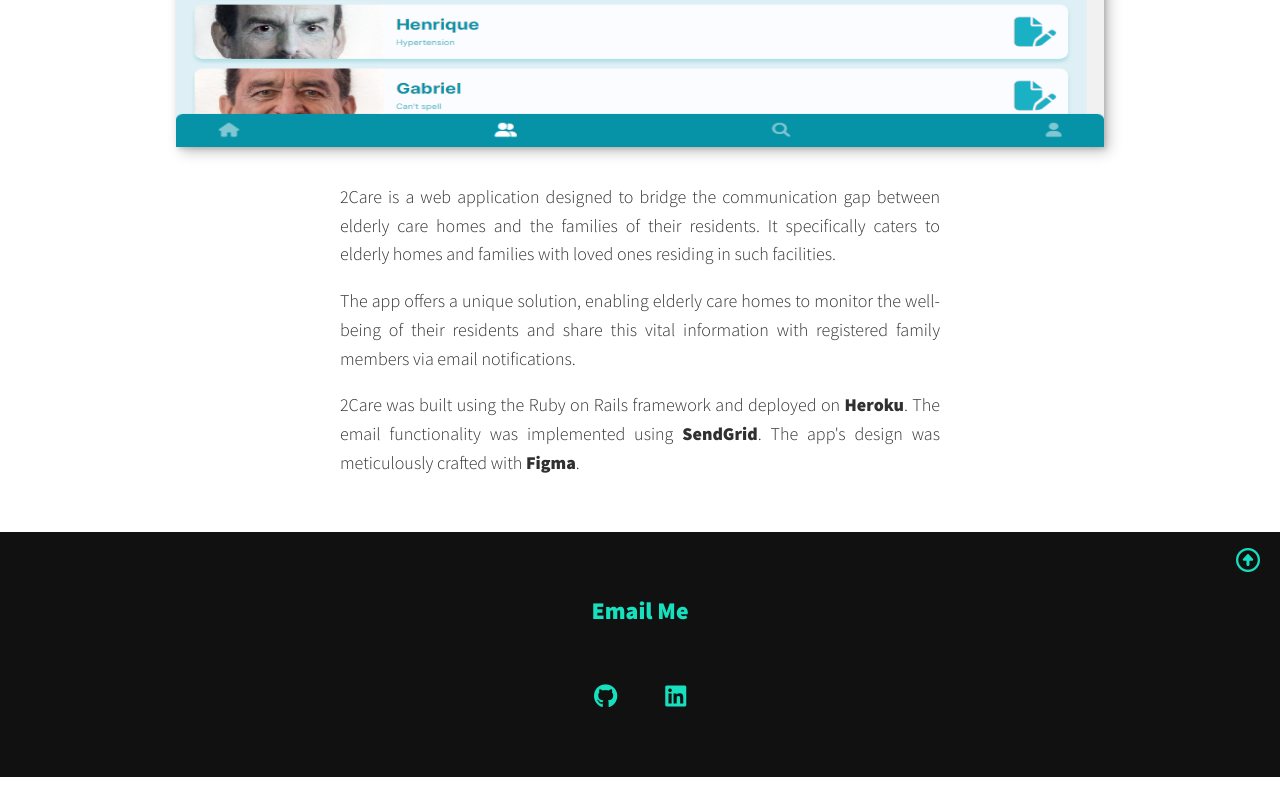
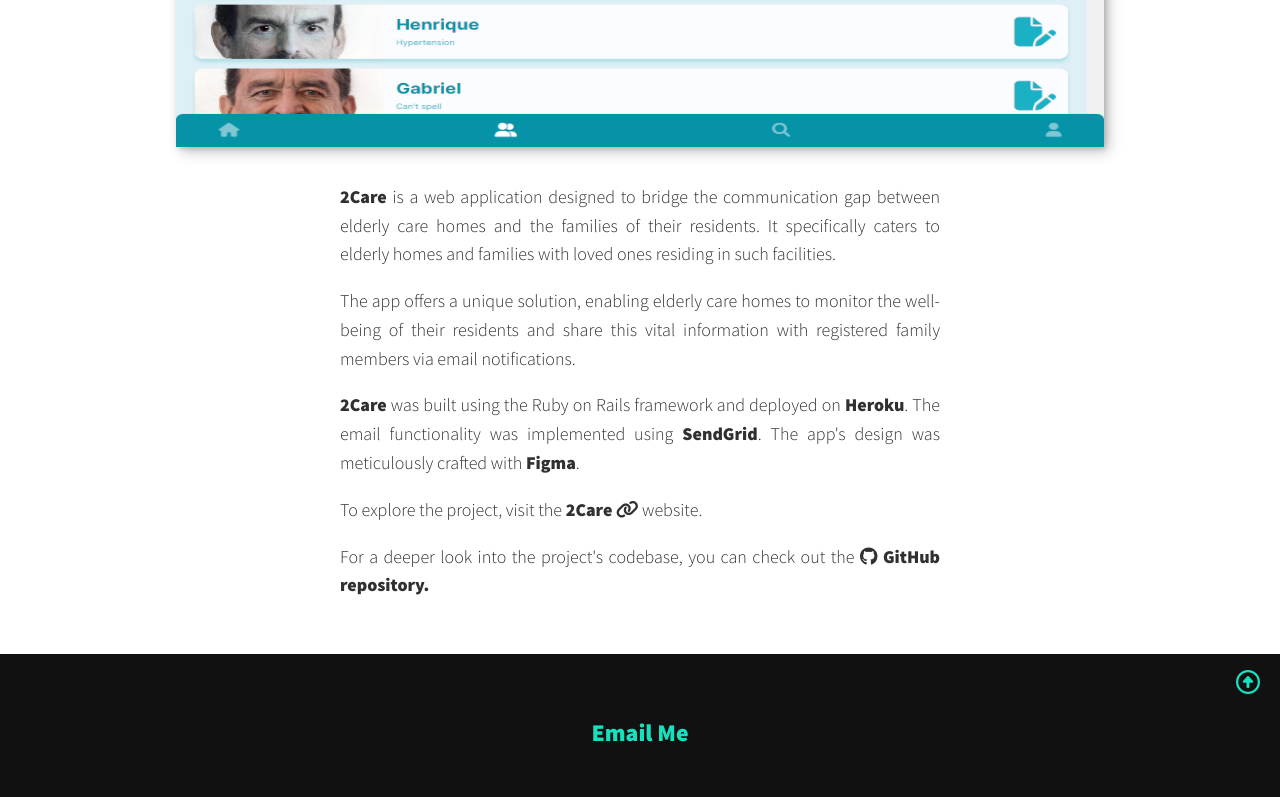
Before and after one commit to AntQua/my-portfolio-vue, a Vue app: page /project/2Care in a window 1280 px wide. Shown: the part 1049-1846 px from the top of the page. Built offline with nearby package versions, Linux system fonts and the light colour scheme.

Commit message:
arranging projects data and improvinf the ProjectDetail template structure

```diff
--- a/src/pages/ProjectDetail.vue
+++ b/src/pages/ProjectDetail.vue
@@ -15,6 +15,14 @@
       <p v-html="project.description3"></p>
       <p v-html="project.description4"></p>
       <p v-html="project.description5"></p>
+      <p>To explore the project, visit the
+        <a :href="project.urlProj" target="_blank">
+          <strong>{{ project.title1 }}</strong> <i class="fa-solid fa-link"></i>
+        </a> website.
+      </p>
+      <p>For a deeper look into the project's codebase, you can check out the <a
+          :href="project.urlGitHub" target="_blank"><i class="fa-brands fa-github"></i>
+          GitHub repository.</a></p>
     </div>
   </div>
 </template>
--- a/src/projects-data.js
+++ b/src/projects-data.js
@@ -8,11 +8,11 @@
       img2: require('./assets/images/projects/2Care/2Care-details.png'),
       urlProj: 'https://app-2care-7e485396212c.herokuapp.com/',
       urlGitHub: 'https://github.com/AntQua/app-2care',
-      description1: '2Care is the final project of my Web Development bootcamp at LeWagon, Lisbon, finished in 8th September 2023. It was a collaborative effort by a team of four dedicated student finalists.',
-      description2: '<p>Want to have some fun? Check the <a href="https://www.youtube.com/watch?v=TtFWVkDVefA" target="_blank">project video presentation</a> (from minute 13) at Le Wagon Lisbon Demo Day, in the 8th of September 2023.</p>',
-      description3: '2Care is a web application designed to bridge the communication gap between elderly care homes and the families of their residents. It specifically caters to elderly homes and families with loved ones residing in such facilities.',
+      description1: '<strong>2Care</strong> is the final project of my Web Development bootcamp at LeWagon, Lisbon, finished in 8th September 2023. It was a collaborative effort by a team of four dedicated student finalists.',
+      description2: 'Want to have some fun? Check the <a href="https://www.youtube.com/watch?v=TtFWVkDVefA" target="_blank">project video presentation</a> (from minute 13) at Le Wagon Lisbon Demo Day, in the 8th of September 2023.',
+      description3: '<strong>2Care</strong> is a web application designed to bridge the communication gap between elderly care homes and the families of their residents. It specifically caters to elderly homes and families with loved ones residing in such facilities.',
       description4: 'The app offers a unique solution, enabling elderly care homes to monitor the well-being of their residents and share this vital information with registered family members via email notifications.',
-      description5: "2Care was built using the Ruby on Rails framework and deployed on <strong>Heroku</strong>. The email functionality was implemented using <strong>SendGrid</strong>. The app's design was meticulously crafted with <strong>Figma</strong>."
+      description5: "<strong>2Care</strong> was built using the Ruby on Rails framework and deployed on <strong>Heroku</strong>. The email functionality was implemented using <strong>SendGrid</strong>. The app's design was meticulously crafted with <strong>Figma</strong>."
     },
     {
         id: 'Botanika',
@@ -23,11 +23,11 @@
         img2: require('./assets/images/projects/Botanika/Botanika-details.png'),
         urlProj: 'https://cloud462022.azurewebsites.net/',
         urlGitHub: 'https://github.com/AntQua/Botanika',
-        description1: 'Botanika is my final project of the Software Development Academy at Rumos, Lisbon, finished in May 2022.',
-        description2: 'Botanika is a cloud software solution for gardenig enthusiasts which includes the online sale of flowers, plants and products for their cultivation.',
-        description3: 'Environment and used Tools:',
-        description4: 'The Admin / BackOffice Area:',
-        description5: 'Azure Resources:'
+        description1: '<strong>Botanika</strong>  is my final project of the Software Development Academy at Rumos, Lisbon, finished in May 2022.',
+        description2: '<strong>Botanika</strong>  is a cloud software solution for gardenig enthusiasts which includes the online sale of flowers, plants and products for their cultivation.',
+        description3: '<p><strong>Environment and used Tools:</strong></p> <ul>             <li>Windows 10 and Visual Studio 2019</li> <li>SQL Server 2019 Express – used for storing and administering information in the relational database tables during project development phase. After deployment to the cloud is used the Azure SQL database.</li> <li>Entity Framework Core – Tool to perform the relational mapping between entities and tables the database.</li> <li>Bootstrap v4.3.1 – HTML, CSS and JS library used to simplify the development of web pages (Views).</li> </ul>',
+        description4: ' <p><strong>Architecture solution:</strong>  Template used - ASP.Net Core MVC .Net 5.0 Framework.</p> <p><strong>Authentication and Authorization: </strong>  ASP .NetCore Identity API.</p><p><strong>The Admin / BackOffice Area: </strong></p><ul><li>To accommodate this part of the project we use the concept of Areas permitted by ASP.Net Core MVC to partition applications into  units that are referred to as areas.</li> <li>This area also has access to the data layer through the Repository.</li> <li>To access this Area, the creation of Roles and Users was implemented and assigning the user to the profile. A service has been implemented to create profiles or roles: Admin and Member.<li> </ul>',
+        description5: '<p><strong>Azure Resources:</strong></p> <ul><li>Azure App Service - Is an HTTP-based service to host the generated web application for this project.</li> <li>SQL database - Azure SQL Database is based on SQL Server and provides the core functionality relational data required for the project, namely products, categories and orders of customers.</li> <li>Storage account - The images are stored in several Containers provided by the blob service of Storage account. The use of this resource is used in the Backoffice of our application for management of the images used and supplying them to the application.</li> <li>Resourse Group - All the aforementioned Azure services are hosted in a Resource Exclusive group for this project that acts as a repository for administration thereof.</li> </ul> <p><strong>Version Control:</strong> Azure DevOps server. </p> <p><strong>CI-CD Solution:</strong> Deployments through Azure DevOps server </p>'
       },
       {
         id: 'MyLibrary',
@@ -38,11 +38,11 @@
         img2: require('./assets/images/projects/MyLibrary/MyLibrary-details.png'),
         urlProj: 'https://antqua.github.io/MyLibrary/',
         urlGitHub: 'https://github.com/AntQua/MyLibrary',
-        description1: 'MyLibrary is a single page who allows the user to input its favourit books and keeping track of its read status.',
-        description2: 'Note that there is no back-end so the books are not stored in a database so they will vanish when the page is reloaded. The goal of this project was just for training.',
-        description3: 'MyLibrary</a> was built using only <strong>HTML</strong>, <strong>CSS</strong> and <strong>JavaScript</strong> and deployed on <strong>GitHub Pages</strong>',
+        description1: '<strong>MyLibrary</strong> is a single page who allows the user to input its favourit books and keeping track of its read status.',
+        description2: '',
+        description3: 'Note that there is no back-end so the books are not stored in a database so they will vanish when the page is reloaded. The goal of this project was just for training.',
         description4: '',
-        description5: ''
+        description5: '<strong>MyLibrary</strong> was built using only <strong>HTML</strong>, <strong>CSS</strong> and <strong>JavaScript</strong> and deployed on <strong>GitHub Pages</strong>'
       },
       {
         id: 'Portfolio',
@@ -53,11 +53,11 @@
         img2: require('./assets/images/projects/Portfolio/Portfolio-details.png'),
         urlProj: 'https://antqua.github.io/brainnest-portfolio/',
         urlGitHub: 'https://github.com/AntQua/brainnest-portfolio',
-        description1: "Cera's Portfolio</a> is a group project (team of 4) for the Brainnest Frontend Development Advanced Industry Training program, between February and May 2023.",
-        description2: "Cera's Portfolio is a single page who displays the profile and work of the creative director, designer and photographer Cera Kosher, one of my colleagues in the program.",
-        description3: 'This project was built using only <strong>HTML</strong>, <strong>CSS</strong> and <strong>JavaScript</strong> and deployed on <strong>GitHub Pages</strong>',
+        description1: "<strong>Cera's Portfolio</strong> is a group project (team of 4) for the Brainnest Frontend Development Advanced Industry Training program, between February and May 2023.",
+        description2: '',
+        description3: "<strong>Cera's Portfolio</strong> is a single page who displays the profile and work of the creative director, designer and photographer Cera Kosher, one of my colleagues in the program.",
         description4: '',
-        description5: ''
+        description5: 'This project was built using only <strong>HTML</strong>, <strong>CSS</strong> and <strong>JavaScript</strong> and deployed on <strong>GitHub Pages</strong>',
       },
       {
         id: 'SandSpot',
@@ -68,11 +68,11 @@
         img2: require('./assets/images/projects/SandSpot/SandSpot-details.png'),
         urlProj: 'https://whispering-meadow-11582-97e69ce26db6.herokuapp.com/',
         urlGitHub: 'https://github.com/AntQua/sandspot',
-        description1: "SandSpot is a group project of my Web Development bootcamp at LeWagon, Lisbon, finished in 8th September 2023. It was a collaborative effort by a team of four dedicated students at the bootcamp.",
-        description2: "SandSpot is a web application designed to find beaches all arround the world and book a place in the sand.",
+        description1: "<strong>SandSpot</strong>  is a group project of my Web Development bootcamp at LeWagon, Lisbon, finished in 8th September 2023. It was a collaborative effort by a team of four dedicated students at the bootcamp.",
+        description2: "<strong>SandSpot</strong>  is a web application designed to find beaches all arround the world and book a place in the sand.",
         description3: 'The app offers 3 booking options for any beach available.',
-        description4: "SandSpot was built using the <strong>Ruby on Rails</strong>  framework and deployed on <strong>Heroku</strong>. The app's design was crafted with <strong>Figma</strong>.",
-        description5: ''
+        description4: "",
+        description5: "<strong>SandSpot</strong> was built using the <strong>Ruby on Rails</strong>  framework and deployed on <strong>Heroku</strong>. The app's design was crafted with <strong>Figma</strong>."
       },
       {
         id: 'Whatchlist',
@@ -83,11 +83,11 @@
         img2: require('./assets/images/projects/Whatchlist/Watchlist-details.png'),
         urlProj: 'https://antqua-movies-289be53429bf.herokuapp.com/',
         urlGitHub: 'https://github.com/AntQua/rails-watch-list',
-        description1: "WhatchList is a individual project of my Web Development bootcamp at LeWagon, Lisbon, finished in 8th September 2023.",
-        description2: "Watchlist is a web application designed to create movies categories and for each category create a personal movies list.",
-        description3: "Watchlist was built using the <strong>Ruby on Rails</strong>  framework and deployed on <strong>Heroku</strong>. The app's images are stored on <strong>Cloudinary</strong>.",
+        description1: "<strong>Watchlist</strong> is a individual project of my Web Development bootcamp at LeWagon, Lisbon, finished in 8th September 2023.",
+        description2: '',
+        description3: "<strong>Watchlist</strong> is a web application designed to create movies categories and for each category create a personal movies list.",
         description4: '',
-        description5: ''
+        description5: "<strong>Watchlist</strong> was built using the <strong>Ruby on Rails</strong>  framework and deployed on <strong>Heroku</strong>. The app's images are stored on <strong>Cloudinary</strong>."
       },
 
   ];
--- a/src/router.js
+++ b/src/router.js
@@ -5,7 +5,12 @@
 const router = createRouter({
   history: createWebHistory(),
   routes: [
-    { path: '/', component: TheHome },
+    { path: '/', redirect: '/home' },
+    {
+      path: '/home',
+      name: 'Home',
+      component: TheHome
+    },
     {
       path: '/project/:id',
       name: 'ProjectDetail',
```
